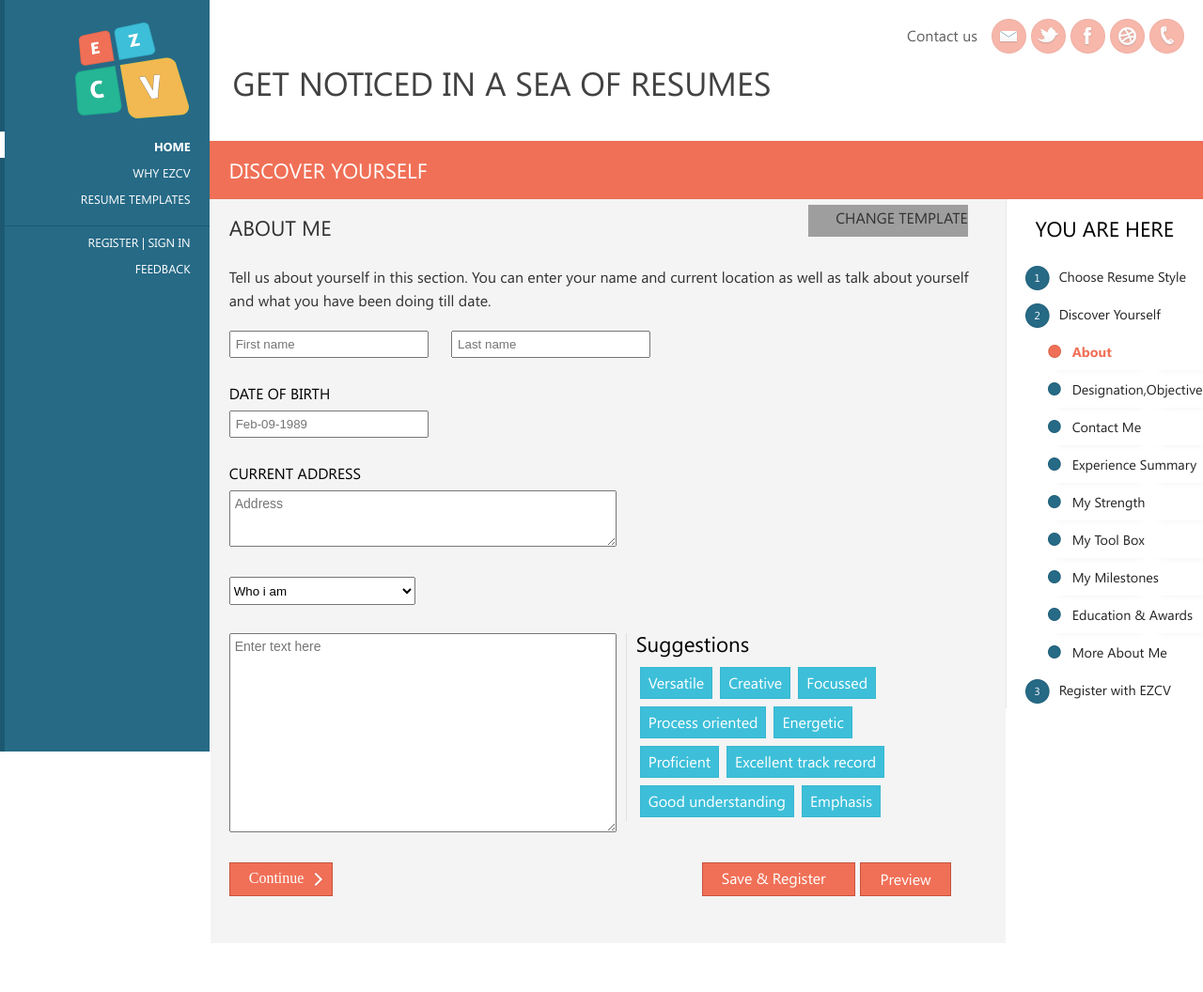
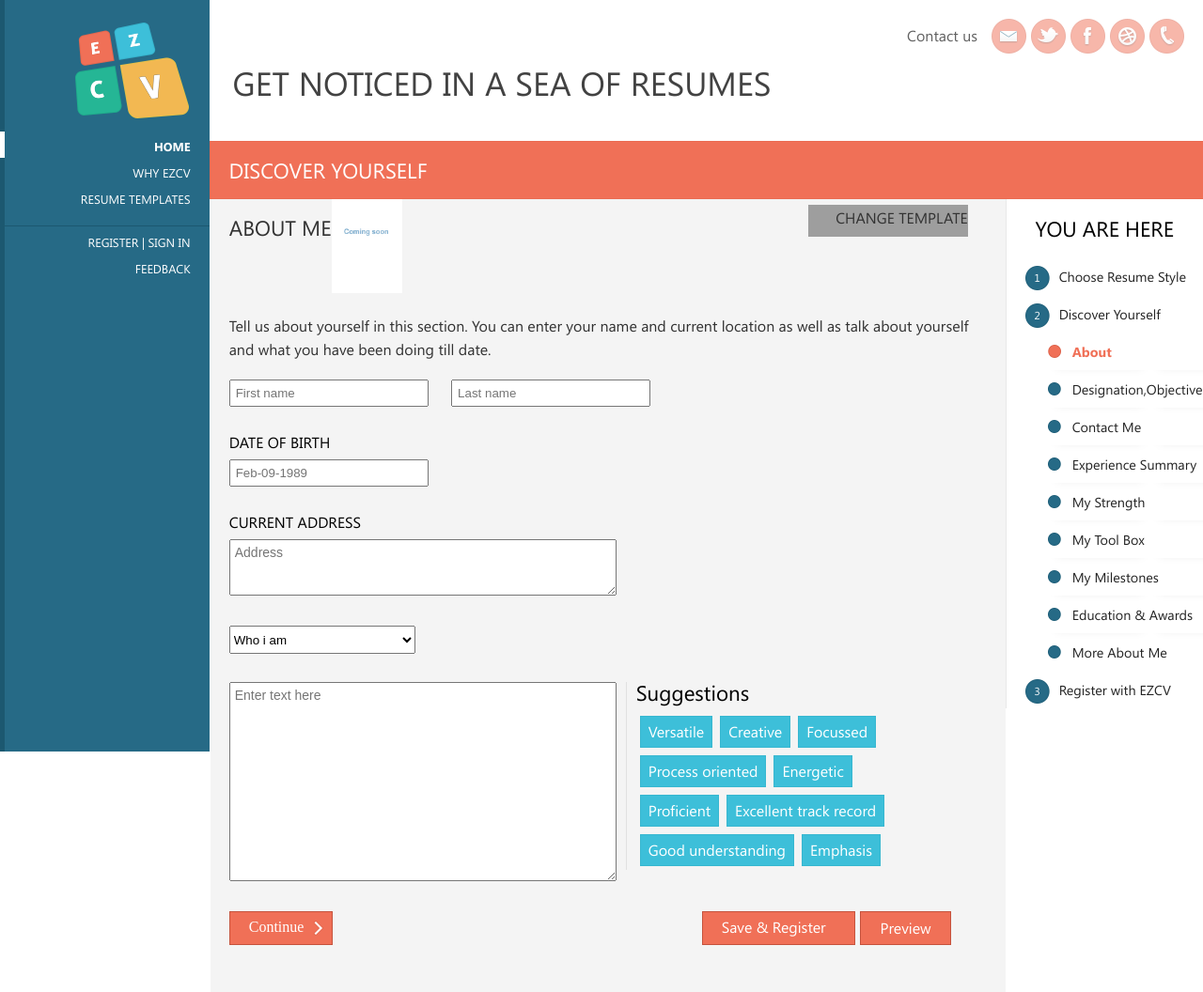
Before and after one commit to jrkphani/resume, a CodeIgniter app: page /resume/resume in a window 1280 px wide. Shown: the whole page at 94% size. Before the commit the page ends 954 px from the top, so only its background shows below. Run offline with CodeIgniter, Linux system fonts and the light colour scheme; data that the repository does not hold is empty; some libraries are stand-ins or nearby versions; grey boxes are pictures that could not be loaded.

Commit message:
template thumb img added in resume form

```diff
--- a/application/views/resume.php
+++ b/application/views/resume.php
@@ -47,11 +47,11 @@
 				<h3>About Me</h3>
 				<? if($templateValue)
 				{?>
-				<!--<img id="t_thumb" alt="Template thumbnail" src="<?=base_url('assets/img').'/'.$templateValue.'_thumb.jpg';?>">-->
+				<img style="width:75px; height:100px" id="t_thumb" alt="Template thumbnail" src="<?=base_url('assets/img').'/'.$templateValue.'_thumb.jpg';?>">
 				<?}
 				else
 				{?>
-				<!--<img id="t_thumb" alt="Template thumbnail" src="<?=base_url('assets/img').'/T_thumb.jpg';?>"> -->
+				<img style="width:75px; height:100px" id="t_thumb" alt="Template thumbnail" src="<?=base_url('assets/img').'/T_thumb.jpg';?>">
 				<?}?>
 				<span class="showSelectTemplate">Change Template</span>
 				<div class="clearboth"></div>
```
